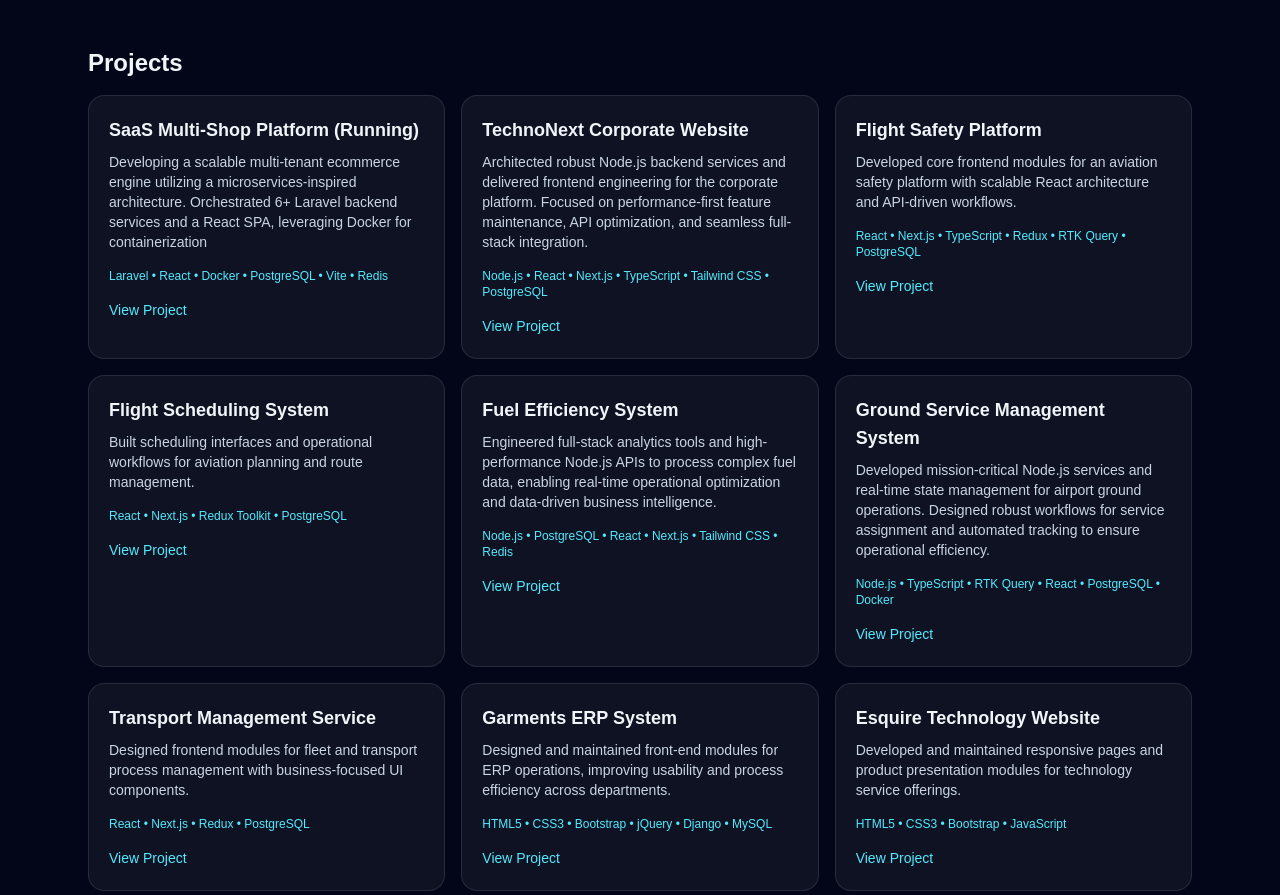
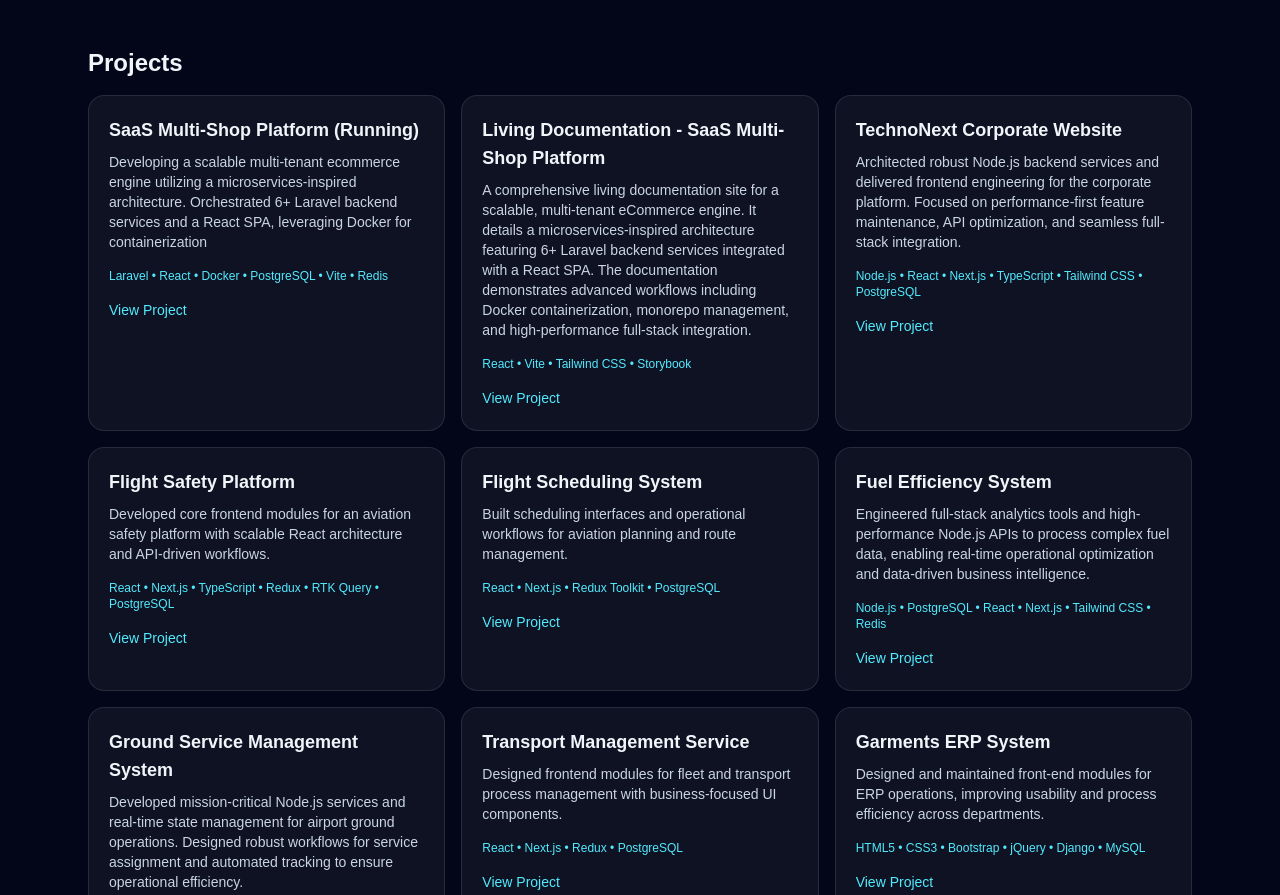
Before and after one commit to moliayesha7/portfolio, a Next.js app: page / in a window 1280 px wide. Shown: the part 1042-1937 px from the top of the page. Built offline with nearby package versions, Linux system fonts and the light colour scheme.

Commit message:
living documentation project added

```diff
--- a/src/data/portfolioData.js
+++ b/src/data/portfolioData.js
@@ -48,6 +48,13 @@ const portfolioData = {
         "Developing a scalable multi-tenant ecommerce engine utilizing a microservices-inspired architecture. Orchestrated 6+ Laravel backend services and a React SPA, leveraging Docker for containerization",
       tech: ["Laravel", "React", "Docker", "PostgreSQL", "Vite", "Redis"],
       link: "#",
+    },
+    {
+      title: "Living Documentation - SaaS Multi-Shop Platform",
+      description:
+        "A comprehensive living documentation site for a scalable, multi-tenant eCommerce engine. It details a microservices-inspired architecture featuring 6+ Laravel backend services integrated with a React SPA. The documentation demonstrates advanced workflows including Docker containerization, monorepo management, and high-performance full-stack integration.",
+      tech: ["React","Vite", "Tailwind CSS","Storybook"],
+      link: "https://laravel-learning-site.vercel.app",
     },
     {
       title: "TechnoNext Corporate Website",
```
